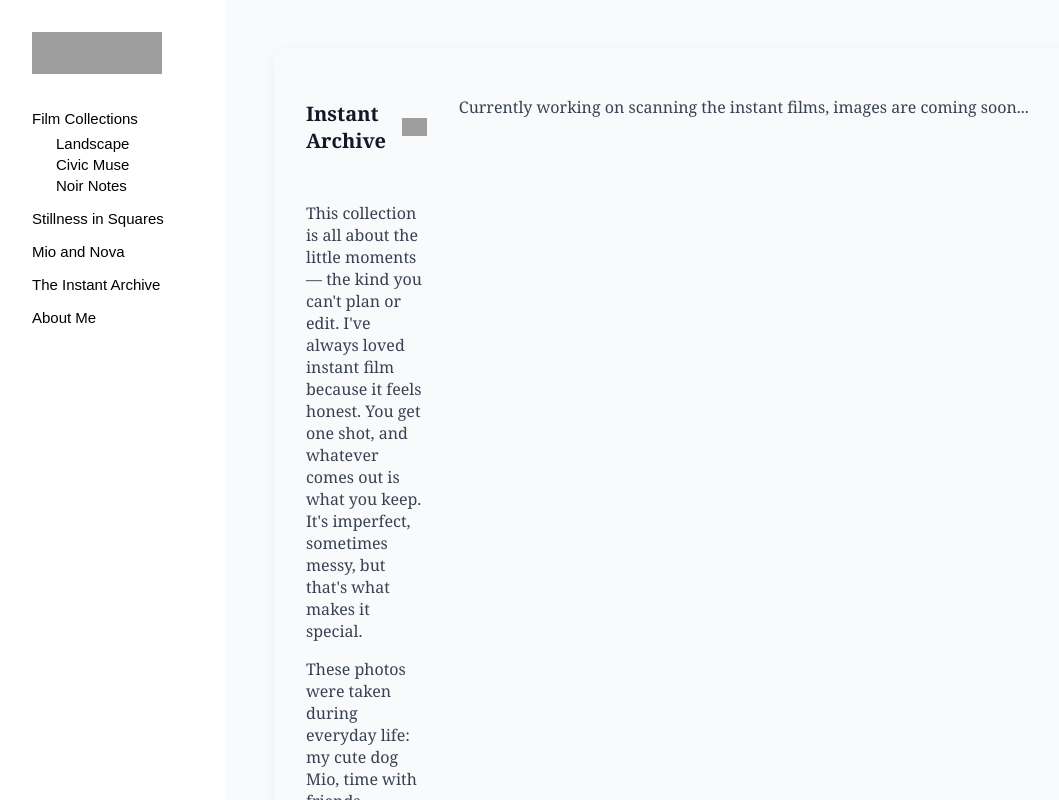
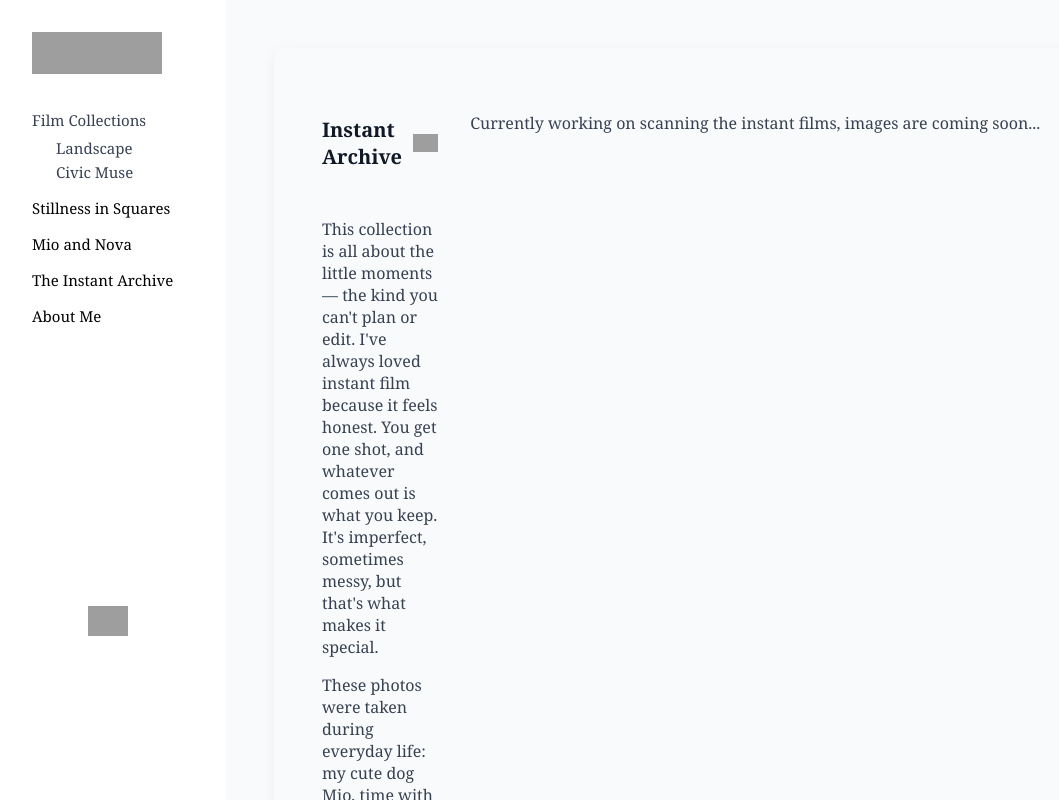
Before and after one commit to zacdeng/zacdeng-film.com, a React (Create React App) app: page /instant in a window 1280 px wide. Shown: the top 800 px of the page, without its empty margins (16-1075 px from the left). Built offline with nearby package versions, Linux system fonts and the light colour scheme; grey boxes are pictures that could not be loaded.

Commit message:
update css

```diff
--- a/src/App.css
+++ b/src/App.css
@@ -1,7 +1,7 @@
 /* Web View */
 .desktop-wrapper {
   display: flex;
-  height: 100vh;
+  height: 100%;
 
   .sidebar {
     width: 200px;
@@ -21,9 +21,9 @@
 
   .sidebar li {
     margin: 1rem 0;
-    color: #000000;
     font-size: 15px;
-    font-family: Arial, Helvetica, sans-serif;
+    color: #374151;
+    font-family:Cambria, Cochin, Georgia, Times, 'Times New Roman', serif;
   }
 
   .sub-links {
@@ -39,13 +39,24 @@
 
   .sub-links a {
     font-size: 15px;
-    font-family: Arial, Helvetica, sans-serif;
+    color: #374151;
+    font-family:Cambria, Cochin, Georgia, Times, 'Times New Roman', serif;
   }
 
   .main-content {
     flex-grow: 1;
     padding: 2rem;
     background-color: #f9fafb;
+  }
+
+  .desktop-menu-icon {
+    width: calc(200px - 3rem); /* sidebar width - padding - margin */
+    padding: 10rem 0;
+    position: absolute;
+    bottom: 0;
+    margin-left: auto;
+    margin-right: auto;
+    text-align: center;
   }
 }
 
--- a/src/App.js
+++ b/src/App.js
@@ -50,7 +50,7 @@ function App() {
                 <ul className="sub-links">
                   <li><Link to="/film/landscape" onClick={() => setMenuOpen(false)}>Landscape</Link></li>
                   <li><Link to="/film/citymuse" onClick={() => setMenuOpen(false)}>Civic Muse</Link></li>
-                  <li><Link to="/film/noirnotes" onClick={() => setMenuOpen(false)}>Noir Notes</Link></li>
+                  {/* <li><Link to="/film/noirnotes" onClick={() => setMenuOpen(false)}>Noir Notes</Link></li> */}
                 </ul>
               </li>
               <li><Link to="/mediumformat" onClick={() => setMenuOpen(false)}><b>Stillness in Squares</b></Link></li>
@@ -91,7 +91,7 @@ function App() {
                 <ul className="sub-links">
                   <li><Link to="/film/landscape" onClick={() => setMenuOpen(false)}>Landscape</Link></li>
                   <li><Link to="/film/citymuse" onClick={() => setMenuOpen(false)}>Civic Muse</Link></li>
-                  <li><Link to="/film/noirnotes" onClick={() => setMenuOpen(false)}>Noir Notes</Link></li>
+                  {/* <li><Link to="/film/noirnotes" onClick={() => setMenuOpen(false)}>Noir Notes</Link></li> */}
                 </ul>
               </li>
               <li><Link to="/mediumformat" onClick={() => setMenuOpen(false)}>Stillness in Squares</Link></li>
@@ -99,6 +99,9 @@ function App() {
               <li><Link to="/instant" onClick={() => setMenuOpen(false)}>The Instant Archive</Link></li>
               <li><Link to="/about" onClick={() => setMenuOpen(false)}>About Me</Link></li>
             </ul>
+            <div className="desktop-menu-icon">
+              <img src="https://s2.loli.net/2025/04/28/pwgiB4FhSxlXKLk.png" width="40px" alt="icon" />
+            </div>
           </nav>
 
           <main className="main-content">
--- a/src/pages/about/about.css
+++ b/src/pages/about/about.css
@@ -1,5 +1,3 @@
-/* src/pages/About.css */
-
 .about-container {
   padding: 1rem 1rem;
   background-color: #f9fafb;
@@ -10,14 +8,15 @@
 
 .about-grid {
   display: grid;
-  grid-template-columns: 1fr;
   gap: 2rem;
   width: 100%;
   align-items: start;
   background: #f9fafb;
-  padding: 2rem;
+  padding: 3rem;
   border-radius: 12px;
   box-shadow: 0 4px 16px rgba(0, 0, 0, 0.05);
+  color: #374151;
+  font-family:Cambria, Cochin, Georgia, Times, 'Times New Roman', serif;
 }
 
 /* Desktop layout: 2 columns */
--- a/src/pages/home/home.js
+++ b/src/pages/home/home.js
@@ -5,13 +5,13 @@ import "./home.css";
 function Home() {
   const photoInfos = [
     { src: "https://s2.loli.net/2025/04/26/vLHnhaRZFkWe7J5.jpg", caption: "Shark Fin Cove, Santa Cruz" },
-    { src: "https://s2.loli.net/2025/04/26/tewZmaSHzTloUYb.jpg", caption: "Shark Fin Cove, Santa Cruz" },
     { src: 'https://s2.loli.net/2025/04/20/ncJgkM8vfHei6Qz.jpg', caption: "Del Valle Regional Park" },
-    { src: 'https://s2.loli.net/2025/04/20/yJjhKrUDgBdR9zm.jpg', caption: "Del Valle Regional Park" },
     { src: 'https://s2.loli.net/2025/04/20/vto981nQWe4GxHa.jpg', caption: "Slackers Hill" },
     { src: "https://s2.loli.net/2025/05/23/toIHQDhea3qlSrk.jpg", caption: "Sunnyvale Bay Trail" },
+    { src: 'https://s2.loli.net/2025/05/23/RaeDBMnv9P2Yhjp.jpg', caption: "Fort Mason, San Francisco" },
     { src: 'https://s2.loli.net/2025/05/23/94QaWlzvJ6XAfwr.jpg', caption: "Fort Mason, San Francisco" },
     { src: 'https://s2.loli.net/2025/05/23/Li3spDufVR58yTz.jpg', caption: "Chinatown, San Francisco" },
+    { src: 'https://s2.loli.net/2025/05/23/BMXsEzYyA3kCImF.jpg', caption: "Marin County Civic Center, San Rafael" },
   ];
 
   const isMobile = useDevice();
--- a/src/pages/instant/instant.css
+++ b/src/pages/instant/instant.css
@@ -8,12 +8,11 @@
 
 .instant-grid {
   display: grid;
-  grid-template-columns: 1fr;
   gap: 2rem;
   width: 100%;
   align-items: start;
   background: #f9fafb;
-  padding: 2rem;
+  padding: 3rem;
   border-radius: 12px;
   box-shadow: 0 4px 16px rgba(0, 0, 0, 0.05);
   color: #374151;
--- a/src/pages/mediumFormat/mediumFormat.css
+++ b/src/pages/mediumFormat/mediumFormat.css
@@ -8,12 +8,11 @@
 
 .mediumFormat-grid {
   display: grid;
-  grid-template-columns: 1fr;
   gap: 2rem;
   width: 100%;
   align-items: start;
   background: #f9fafb;
-  padding: 2rem;
+  padding: 3rem;
   border-radius: 12px;
   box-shadow: 0 4px 16px rgba(0, 0, 0, 0.05);
   color: #374151;
--- a/src/pages/myDogs/mioNova.css
+++ b/src/pages/myDogs/mioNova.css
@@ -8,12 +8,11 @@
 
 .dog-grid {
   display: grid;
-  grid-template-columns: 1fr;
   gap: 2rem;
   width: 100%;
   align-items: start;
   background: #f9fafb;
-  padding: 2rem;
+  padding: 3rem;
   border-radius: 12px;
   box-shadow: 0 4px 16px rgba(0, 0, 0, 0.05);
   color: #374151;
@@ -48,11 +47,11 @@
   }
 
   .dog-gallery-mionova-image-v.scaled {
-    transform: scale(1.4);
+    transform: scale(1.2);
   }
 
   .dog-gallery-mionova-image-h.scaled {
-    transform: scale(1.4);
+    transform: scale(1.2);
   }
 
   .dog-grid h3 {
@@ -82,7 +81,7 @@
     aspect-ratio: 3 / 4; /* taller for caption space */
     display: flex;
     flex-direction: column;
-    justify-content: flex-end;
+    justify-content: center;
   }
 
   .dog-gallery-photo img {
--- a/src/pages/myDogs/mioNova.js
+++ b/src/pages/myDogs/mioNova.js
@@ -7,20 +7,14 @@ function MioAndNova() {
     'https://s2.loli.net/2025/04/21/NutP4DxFrlUIRsk.jpg',
     'https://s2.loli.net/2025/04/21/7fNpk5WtrFSyq1X.jpg',
     'https://s2.loli.net/2025/04/21/m4aPhC1O6ZoKsL7.jpg',
-    'https://s2.loli.net/2025/04/21/sTyFADftdI6BN34.jpg',
-    'https://s2.loli.net/2025/04/21/H9NhGQXyn6IFAKL.jpg',
     'https://s2.loli.net/2025/04/21/tkKprQaquPC753z.jpg',
     'https://s2.loli.net/2025/04/21/iI6BNrthC8EGMD9.jpg',
+    'https://s2.loli.net/2025/04/21/sTyFADftdI6BN34.jpg',
 
-
+    'https://s2.loli.net/2025/04/21/H9NhGQXyn6IFAKL.jpg',
     'https://s2.loli.net/2025/04/21/B4v6Ep9sOSjRIFb.jpg',
-    'https://s2.loli.net/2025/04/21/wKFdHigybC5hpGs.jpg',
     'https://s2.loli.net/2025/04/21/CtPvWcKLMly5dk2.jpg',
     'https://s2.loli.net/2025/04/21/uZCyUiYOpqKdJoA.jpg',
-    'https://s2.loli.net/2025/04/20/DwyOJF8x4qfcXn6.jpg',
-    'https://s2.loli.net/2025/04/20/FSgi5CeRJ2pP7xa.jpg',
-    'https://s2.loli.net/2025/04/20/cBwUDvs5fMuA38Z.jpg',
-    'https://s2.loli.net/2025/04/20/vUyY14a7V8LHJpi.jpg',
   ];
 
   const photoUrlsHorizonal = [
```
